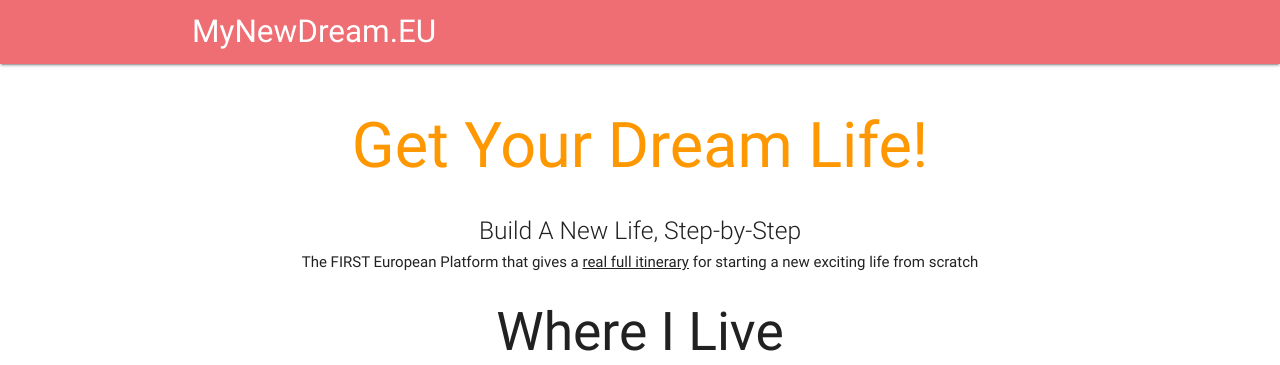
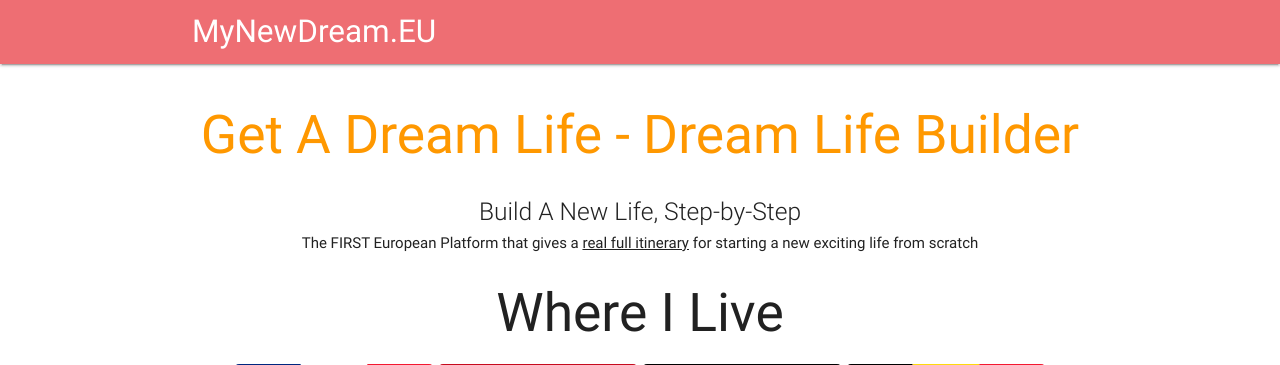
Before and after one commit to pH-7/MyDreamLife.eu, a PHP site: page /mydreamlife/ in a window 1280 px wide. Shown: the top 365 px of the page. Run offline with PHP 8.4, Linux system fonts and the light colour scheme; classes that the project's autoload settings leave out are loaded by file name; some libraries are stand-ins or nearby versions.

Commit message:
Change heading text

```diff
--- a/templates/header.php
+++ b/templates/header.php
@@ -29,7 +29,7 @@
   <?php if (Core\Route::isHomepage()): ?>
       <header class="section no-pad-bot" id="index-banner">
         <div class="container">
-          <h1 class="header center orange-text">Get Your Dream Life!</h1>
+          <h2 class="header center orange-text">Get A Dream Life - Dream Life Builder</h2>
           <div class="row center">
             <h5 class="header col s12 light">Build A New Life, Step-by-Step</h5>
               <h6>The FIRST European Platform that gives a <span class="underline">real full itinerary</span> for starting a new exciting life from scratch</h6>
```
